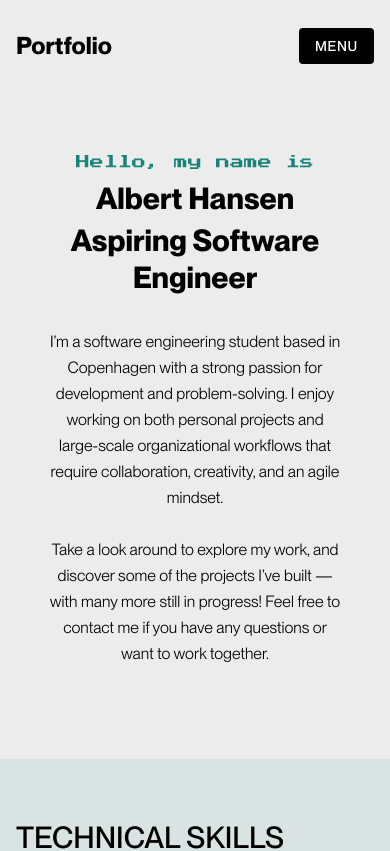
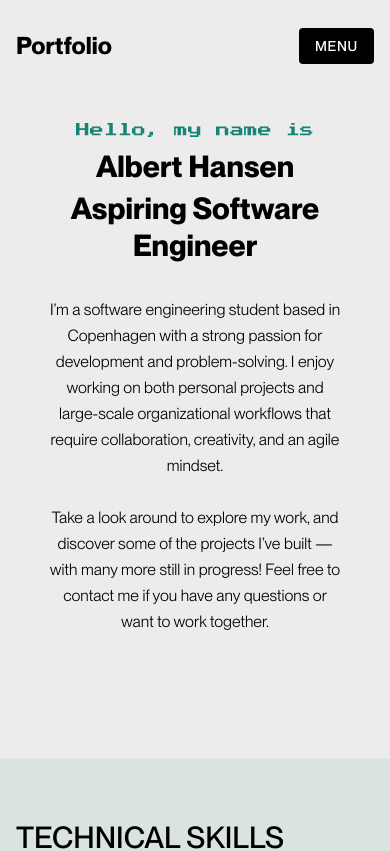
Before and after one commit to Alb9ert/portfolio, a React (Vite) app: page / in a window 390 px wide. Shown: the top 851 px of the page. Built offline with nearby package versions, Linux system fonts and the light colour scheme.

Commit message:
fixed for phone

```diff
--- a/src/components/small/About.jsx
+++ b/src/components/small/About.jsx
@@ -8,7 +8,7 @@ function About() {
     return (
         <motion.div
             ref={aboutRef}
-            className="px-4 sm:px-8 md:px-16 lg:px-32 xl:px-60 sm:py-12 md:py-16 lg:py-20 relative pt-16 sm:pt-30 md:pt-16 xl:pt-45"
+            className="px-4 sm:px-8 md:px-16 lg:px-32 xl:px-60 sm:py-12 md:py-16 lg:py-20 relative pt-8 sm:pt-30 md:pt-16 xl:pt-45"
             style={{ minHeight: 'calc(100vh - 135px)' }}
             initial={{
                 opacity: 0,
```
